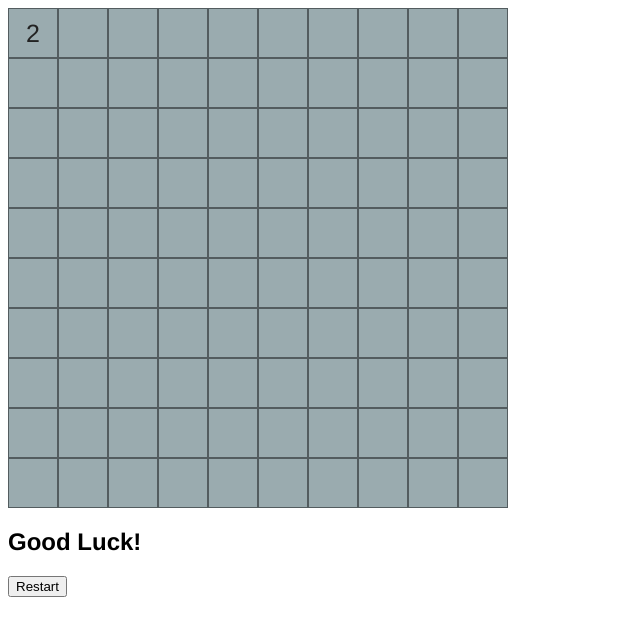
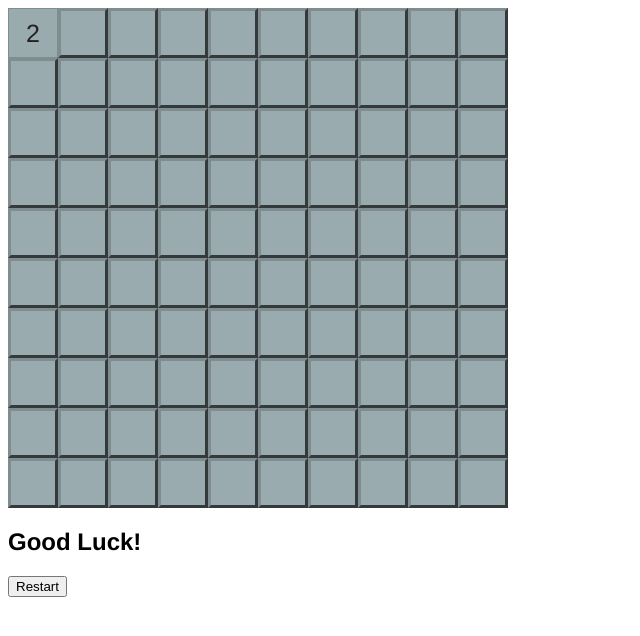
Before and after one commit to Sophioffi/minesweeper, a plain HTML site: page index.html in a window 1280 px wide. Both pictures are taken after a click on the element 33 px from the left and 33 px from the top of the page. Shown: the whole page, without its empty margins (0-640 px from the left). Drawn offline with Linux system fonts and the light colour scheme.

Commit message:
Add styling and minor game play bugs.

```diff
--- a/main.js
+++ b/main.js
@@ -17,6 +17,7 @@ $(function() {
     if ($(cell).hasClass('cell-revealed')) { return; }
 
     $(cell).addClass('cell-revealed');
+    $(cell).removeClass('cell-flag');
     $(cell).text($(cell).attr('data-nr-bombs'));
 
     if ($(cell).attr('data-nr-bombs') == 0) {
@@ -37,6 +38,7 @@ $(function() {
       if (_state != _States.playing) { return; }
       if (event.which != 1) { return; }
       var id = _cells.index(this);
+      if ($(this).hasClass('cell-flag')) { return; }
       if ($(this).hasClass('cell-bomb')) {
         $('.cell-bomb').addClass('cell-bomb-visible');
         _state = _States.lost;
@@ -51,6 +53,7 @@ $(function() {
     });
     _cells.bind('contextmenu', function() {
       if (_state != _States.playing) { return false; }
+      if ($(this).hasClass('cell-revealed')) { return false; }
       $(this).toggleClass('cell-flag');
       return false;
     });
--- a/style.css
+++ b/style.css
@@ -33,8 +33,15 @@ to elements that you want to float things inside.
 }
 
 .cell {
+  -webkit-user-select: none;
+  -moz-user-select: none;
+  -ms-user-select: none;
+  user-select: none;
+
+  cursor: default;
+
   background-color: #9AABAF;
-  border: 1px solid #535C5F;
+  border: 3px outset #7F8C90;
   height: 50px;
   width: 50px;
   /*
@@ -58,6 +65,7 @@ that we add to a regular `cell`.
 
 }
 .cell.cell-revealed {
+  border: 1px solid #7F8C90;
 
 }
 .cell.cell-bomb-visible {
```
